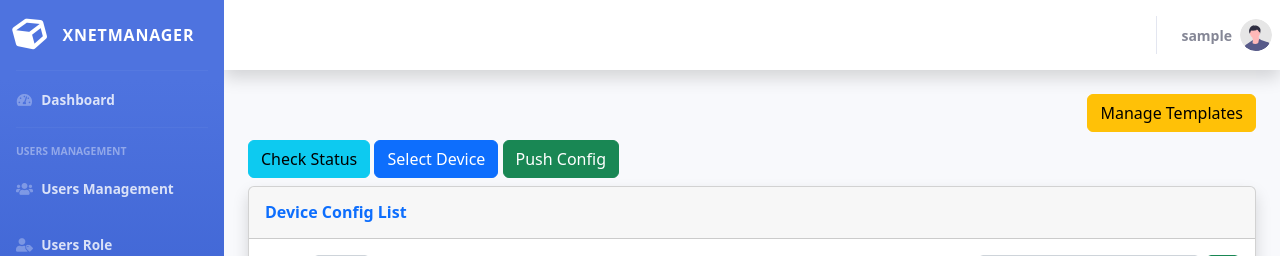
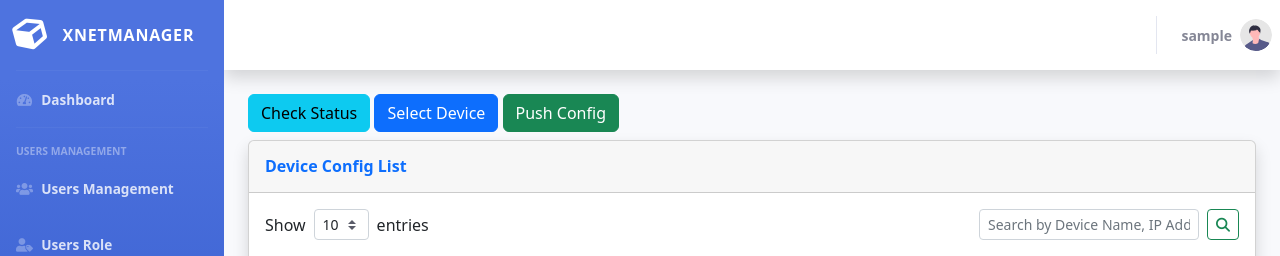
Before and after one commit to deckiokmal/xnetmanager, a Flask app: template src/templates/network_managers/network_manager.html in a window 1280 px wide. Shown: the top 256 px of the page. Run offline with Flask 3, Linux system fonts and the light colour scheme; the template is opened without the code that fills it: most values are stand-ins (such as "Sample title", 1, 10 or a date in 2020); some libraries are stand-ins or nearby versions.

Commit message:
delete button manage template

```diff
--- a/src/templates/network_managers/network_manager.html
+++ b/src/templates/network_managers/network_manager.html
@@ -2,13 +2,6 @@
 {% block title %}Network Manager{% endblock %}
 {% block content %}
 <!-- Begin Page Content -->
-
-<div class="d-grid gap-2 d-md-flex justify-content-md-end mb-2">
-    <!-- Tombol Manage Templates -->
-    <form action="{{ url_for('nm.templates')}}" method="get">
-        <input class="btn btn-warning" type="submit" value="Manage Templates">
-    </form>
-</div>
 
 <div class="mb-2 mr-2">
     <!-- Tombol Check Status -->
```
